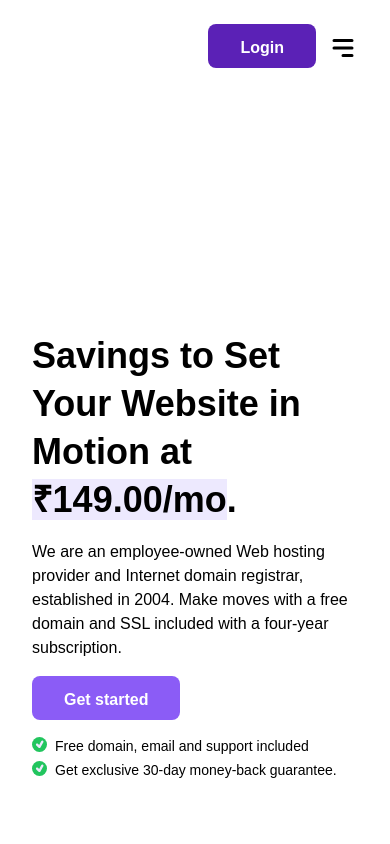
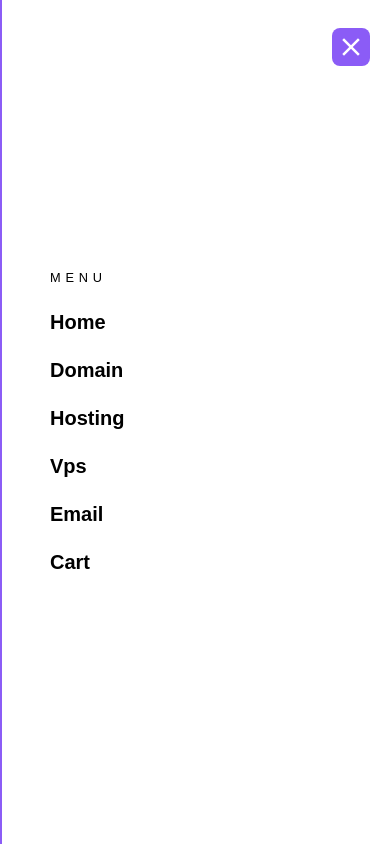
Before and after one commit to SujoyKrHaldar/Hostinger-Redesign, a Next.js app: page / in a window 390 px wide. Both pictures are taken after a click on the element 343 px from the left and 48 px from the top of the page. Shown: the top 844 px of the page. Built offline with nearby package versions, Linux system fonts and the light colour scheme; a web font is replaced by a local one.

Commit message:
Mob navbar

```diff
--- a/components/layout/Navbar.jsx
+++ b/components/layout/Navbar.jsx
@@ -149,7 +149,7 @@ function Navbar() {
               <Link href="/cpanel-login">
                 <a
                   className="font-bold bg-violet-800 hover:bg-violet-900 duration-200
-               text-white pt-3 pb-2 mb-1 px-8 rounded-lg"
+               text-white pt-3 pb-2 px-8 rounded-lg"
                 >
                   Login
                 </a>
@@ -165,7 +165,8 @@ function Navbar() {
           </nav>
         </div>
       </header>
-      {isOpen && <MobileMenu data={navLink} setIsOpen={setIsOpen} isOpen={isOpen}/>}
+
+      <MobileMenu data={navLink} setIsOpen={setIsOpen} isOpen={isOpen} />
 
       {/* <header className="absolute inset-0 w-full h-fit z-10 bg-white">
         <div className="bg-violet-200 ">
--- /dev/null
+++ b/components/layout/components/MobMenuDropdown.jsx
@@ -0,0 +1,37 @@
+import Link from "next/link";
+import { useState } from "react";
+
+function MobMenuDropdown({ data, setIsOpen }) {
+  const [open, setOpen] = useState(false);
+
+  const openDropdown = () => {
+    open ? setOpen(false) : setOpen(true);
+  };
+
+  return (
+    <>
+      <div className="space-y-2">
+        <p onClick={openDropdown} className="font-bold text-xl">
+          {data.name}
+        </p>
+
+        {open && (
+          <div className="space-y-1">
+            {data.subLinks.map((data, id) => (
+              <Link key={id} href={data.url}>
+                <a
+                  onClick={() => setIsOpen(false)}
+                  className="bg-violet-50 p-2 text-base block"
+                >
+                  {data.name}
+                </a>
+              </Link>
+            ))}
+          </div>
+        )}
+      </div>
+    </>
+  );
+}
+
+export default MobMenuDropdown;
--- a/components/layout/components/MobileMenu.jsx
+++ b/components/layout/components/MobileMenu.jsx
@@ -1,45 +1,46 @@
 import Link from "next/link";
-import { MdOutlineClose, MdKeyboardArrowDown } from "react-icons/md";
+import { MdOutlineClose } from "react-icons/md";
+import MobMenuDropdown from "./MobMenuDropdown";
 
 function MobileMenu({ data, setIsOpen, isOpen }) {
   return (
-    <section className="block lg:hidden fixed top-0 left-0 w-screen h-screen z-50 ">
+    <section
+      className="w-screen h-full fixed top-0 right-0 z-50
+      overflow-hidden pointer-events-none flex items-center justify-end"
+    >
       <div
-        className={`max-w-[600px] ml-auto h-full p-10 bg-white
-      flex items-center border-2 border-violet-500 ${
-        isOpen ? "translate-x-full" : "translate-x-0"
-      }`}
+        className={`flex-1 px-12 py-8 h-full max-w-[460px] bg-white border-l-2 border-violet-500
+          flex items-center justify-start pointer-events-auto duration-300 overflow-scroll
+          ${
+            isOpen
+              ? " translate-x-0 opacity-100 duration-200"
+              : " translate-x-full opacity-0 duration-200"
+          }
+
+          `}
       >
         <div
           onClick={() => setIsOpen(false)}
-          className="absolute p-1 bg-violet-500 text-white
-          rounded-lg top-5 right-10 cursor-pointer text-3xl"
+          className="absolute z-10 p-1 bg-violet-500 text-white
+          rounded-lg top-7 right-5 cursor-pointer text-3xl"
         >
           <MdOutlineClose />
         </div>
-        <div className="space-y-4 w-full">
+
+        <div className="space-y-5 w-full">
+          <p className="tag">Menu</p>
           {data.map((link, id) => (
             <>
               {link.subLinks ? (
-                <div key={id} className="space-y-2">
-                  <div className="flex items-center justify-between gap-4">
-                    <p className="font-bold text-2xl">{link.name}</p>
-                    <div className="text-2xl">
-                      <MdKeyboardArrowDown />
-                    </div>
-                  </div>
-
-                  <div className="p-4 border-l-2 border-black space-y-2">
-                    {link.subLinks.map((data, id) => (
-                      <Link key={id} href={data.url}>
-                        <a className=" text-lg block">{data.name}</a>
-                      </Link>
-                    ))}
-                  </div>
-                </div>
+                <MobMenuDropdown key={id} data={link} setIsOpen={setIsOpen} />
               ) : (
                 <Link href={link.url}>
-                  <a className="inline-block font-bold text-2xl">{link.name}</a>
+                  <a
+                    onClick={() => setIsOpen(false)}
+                    className="block font-bold text-xl"
+                  >
+                    {link.name}
+                  </a>
                 </Link>
               )}
             </>
```
